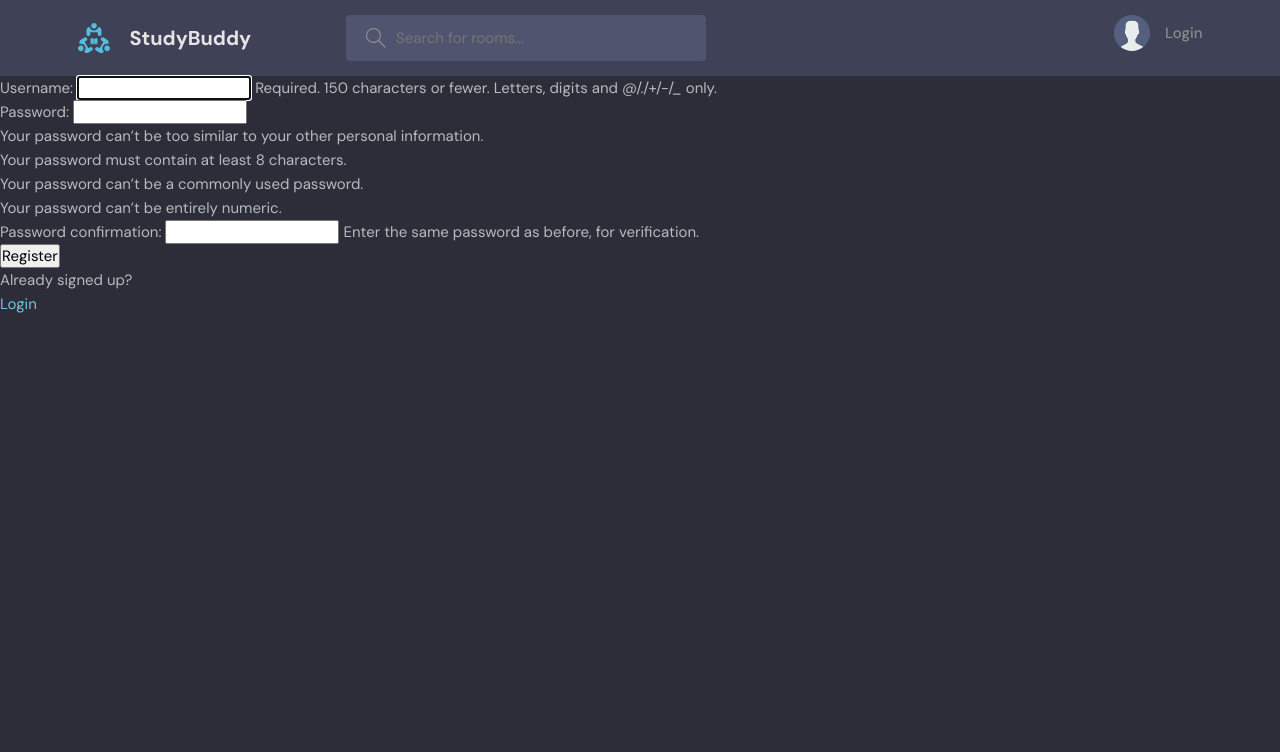
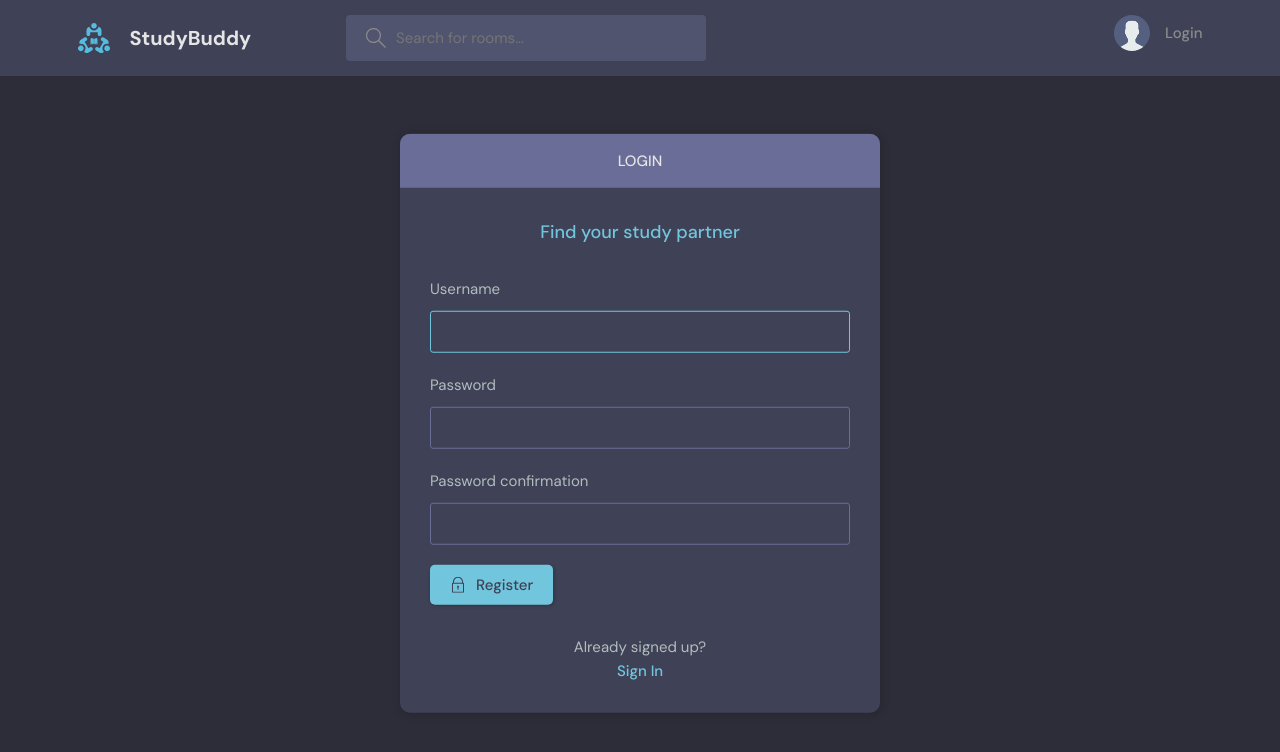
Before and after one commit to wasdNoah/django-project1, a Django app: page /register/ in a window 1280 px wide. Shown: the top 752 px of the page. Run offline with Django 4.2, Linux system fonts and the light colour scheme.

Commit message:
Login and register pages
Updated theme for login and register pages.

```diff
--- a/studybud/base/templates/base/home.html
+++ b/studybud/base/templates/base/home.html
@@ -11,7 +11,7 @@
     <!-- Room List Start -->
     <div class="roomList">
       <div class="mobile-menu">
-        <form class="header__search">
+        <form class="header__search" action="{% url 'home' %}" method="GET">
           <label>
             <svg version="1.1" xmlns="http://www.w3.org/2000/svg" width="32" height="32" viewBox="0 0 32 32">
               <title>search</title>
@@ -19,11 +19,11 @@
                 d="M32 30.586l-10.845-10.845c1.771-2.092 2.845-4.791 2.845-7.741 0-6.617-5.383-12-12-12s-12 5.383-12 12c0 6.617 5.383 12 12 12 2.949 0 5.649-1.074 7.741-2.845l10.845 10.845 1.414-1.414zM12 22c-5.514 0-10-4.486-10-10s4.486-10 10-10c5.514 0 10 4.486 10 10s-4.486 10-10 10z"
               ></path>
             </svg>
-            <input placeholder="Search for posts" />
+            <input name="q" placeholder="Search for posts" />
           </label>
         </form>
         <div class="mobile-menuItems">
-          <a class="btn btn--main btn--pill" href="#">Browse Topics</a>
+          <a class="btn btn--main btn--pill" href="{% url 'topics' %}">Browse Topics</a>
           <a class="btn btn--main btn--pill" href="#">Recent Activities</a>
         </div>
       </div>
--- a/studybud/base/templates/base/login_register.html
+++ b/studybud/base/templates/base/login_register.html
@@ -1,41 +1,114 @@
 {% extends 'main.html' %}
 
 {% block content %}
-{% if page == 'login' %}
+    <main class="auth layout">
 
-<div class="">
-    <form method="POST" action="">
-        {% csrf_token %}
+      {% if page == 'login' %}
+      <div class="container">
+        <div class="layout__box">
+          <div class="layout__boxHeader">
+            <div class="layout__boxTitle">
+              <h3>Login</h3>
+            </div>
+          </div>
+          <div class="layout__body">
+            <h2 class="auth__tagline">Find your study partner</h2>
 
-        <label>Username: </label>
-        <input type="text" name="username" placeholder="Enter Username"/>
+            <form class="form" action="" method="POST">
+              {% csrf_token %}
+              <div class="form__group form__group">
+                <label for="room_name">Username</label>
+                <input id="username" name="username" type="text" placeholder="e.g. dennis_ivy" />
+              </div>
+              <div class="form__group">
+                <label for="password">Password</label>
+                <input
+                  id="password"
+                  name="password"
+                  type="password"
+                  placeholder="&bull;&bull;&bull;&bull;&bull;&bull;&bull;&bull;"
+                />
+              </div>
 
-        <label>Password: </label>
-        <input type="password" name="password" placeholder="Enter Password"/>
+              <button class="btn btn--main" type="submit">
+                <svg
+                  version="1.1"
+                  xmlns="http://www.w3.org/2000/svg"
+                  width="32"
+                  height="32"
+                  viewBox="0 0 32 32"
+                >
+                  <title>lock</title>
+                  <path
+                    d="M27 12h-1v-2c0-5.514-4.486-10-10-10s-10 4.486-10 10v2h-1c-0.553 0-1 0.447-1 1v18c0 0.553 0.447 1 1 1h22c0.553 0 1-0.447 1-1v-18c0-0.553-0.447-1-1-1zM8 10c0-4.411 3.589-8 8-8s8 3.589 8 8v2h-16v-2zM26 30h-20v-16h20v16z"
+                  ></path>
+                  <path
+                    d="M15 21.694v4.306h2v-4.306c0.587-0.348 1-0.961 1-1.694 0-1.105-0.895-2-2-2s-2 0.895-2 2c0 0.732 0.413 1.345 1 1.694z"
+                  ></path>
+                </svg>
 
-        <input type="submit" value="Login"/>
+                Login
+              </button>
+            </form>
 
-    </form>
+            <div class="auth__action">
+              <p>Haven't signed up yet?</p>
+              <a href="{% url 'register' %}" class="btn btn--link">Sign Up</a>
+            </div>
+          </div>
+        </div>
+      </div>
+      {% else %}
 
-    <p>haven't signed up yet?</p>
-    <a href="{% url 'register' %}">Sign up!</a>
-</div>
+      <div class="container">
+        <div class="layout__box">
+          <div class="layout__boxHeader">
+            <div class="layout__boxTitle">
+              <h3>Login</h3>
+            </div>
+          </div>
+          <div class="layout__body">
+            <h2 class="auth__tagline">Find your study partner</h2>
 
-{% else %}
+            <form class="form" action="" method="POST">
+              {% csrf_token %}
 
-<div class="">
-    <form method="POST" action="" autocomplete="off">
-        {% csrf_token %}
+              {% for field in form %}
+              <div class="form__group form__group">
+                <label for="room_name">{{field.label}}</label>
+                {{field}}
+              </div>
+              {% endfor %}
 
-        {{form.as_p}}
+              <button class="btn btn--main" type="submit">
+                <svg
+                  version="1.1"
+                  xmlns="http://www.w3.org/2000/svg"
+                  width="32"
+                  height="32"
+                  viewBox="0 0 32 32"
+                >
+                  <title>lock</title>
+                  <path
+                    d="M27 12h-1v-2c0-5.514-4.486-10-10-10s-10 4.486-10 10v2h-1c-0.553 0-1 0.447-1 1v18c0 0.553 0.447 1 1 1h22c0.553 0 1-0.447 1-1v-18c0-0.553-0.447-1-1-1zM8 10c0-4.411 3.589-8 8-8s8 3.589 8 8v2h-16v-2zM26 30h-20v-16h20v16z"
+                  ></path>
+                  <path
+                    d="M15 21.694v4.306h2v-4.306c0.587-0.348 1-0.961 1-1.694 0-1.105-0.895-2-2-2s-2 0.895-2 2c0 0.732 0.413 1.345 1 1.694z"
+                  ></path>
+                </svg>
 
-        <input type="submit" value="Register"/>
+                Register
+              </button>
+            </form>
 
-    </form>
+            <div class="auth__action">
+              <p>Already signed up?</p>
+              <a href="{% url 'login' %}" class="btn btn--link">Sign In</a>
+            </div>
+          </div>
+        </div>
+      </div>
 
-    <p>Already signed up?</p>
-    <a href="{% url 'login' %}">Login</a>
-</div>
-
-{% endif %}
-{% endblock content %}
+      {% endif %}
+    </main>
+{% endblock %}
--- a/studybud/base/templates/base/topics_component.html
+++ b/studybud/base/templates/base/topics_component.html
@@ -13,7 +13,7 @@
         </li>
       {% endfor %}
     </ul>
-    <a class="btn btn--link" href="topics.html">
+    <a class="btn btn--link" href="{% url 'topics' %}">
       More
       <svg version="1.1" xmlns="http://www.w3.org/2000/svg" width="32" height="32" viewBox="0 0 32 32">
         <title>chevron-down</title>
--- a/studybud/base/urls.py
+++ b/studybud/base/urls.py
@@ -15,4 +15,5 @@ urlpatterns = [
     path('delete-room/<str:pk>', views.deleteRoom, name="delete-room"),
     path('delete-message/<str:pk>', views.deleteMessage, name="delete-message"),
     path('update-user/', views.updateUser, name="update-user"),
+    path('topics/', views.topicsPage, name="topics"),
 ]
--- a/studybud/base/views.py
+++ b/studybud/base/views.py
@@ -214,3 +214,8 @@ def updateUser(request):
             return redirect('user-profile', pk=user.id)
 
     return render(request, 'base/update_user.html', {'form': form})
+
+def topicsPage(request):
+    q = request.GET.get('q') if request.GET.get('q') != None else ''
+    topics = Topic.objects.filter(name__icontains=q)
+    return render(request, 'base/topics.html', {'topics': topics})
```
Also changed, not shown: studybud/base/templates/base/login_register_old.html (added, +41 -0 lines), studybud/base/templates/base/topics.html (added, +51 -0 lines).
